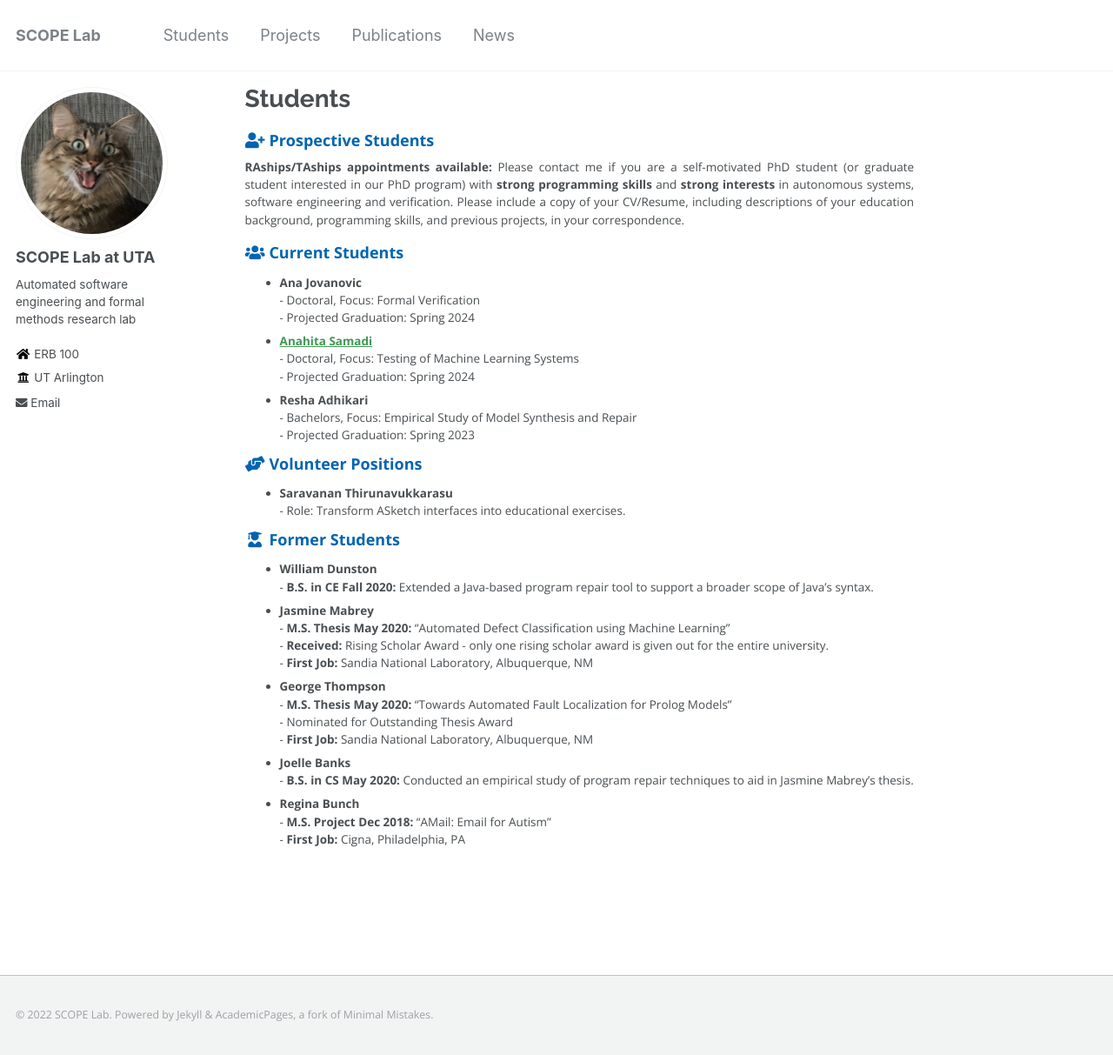
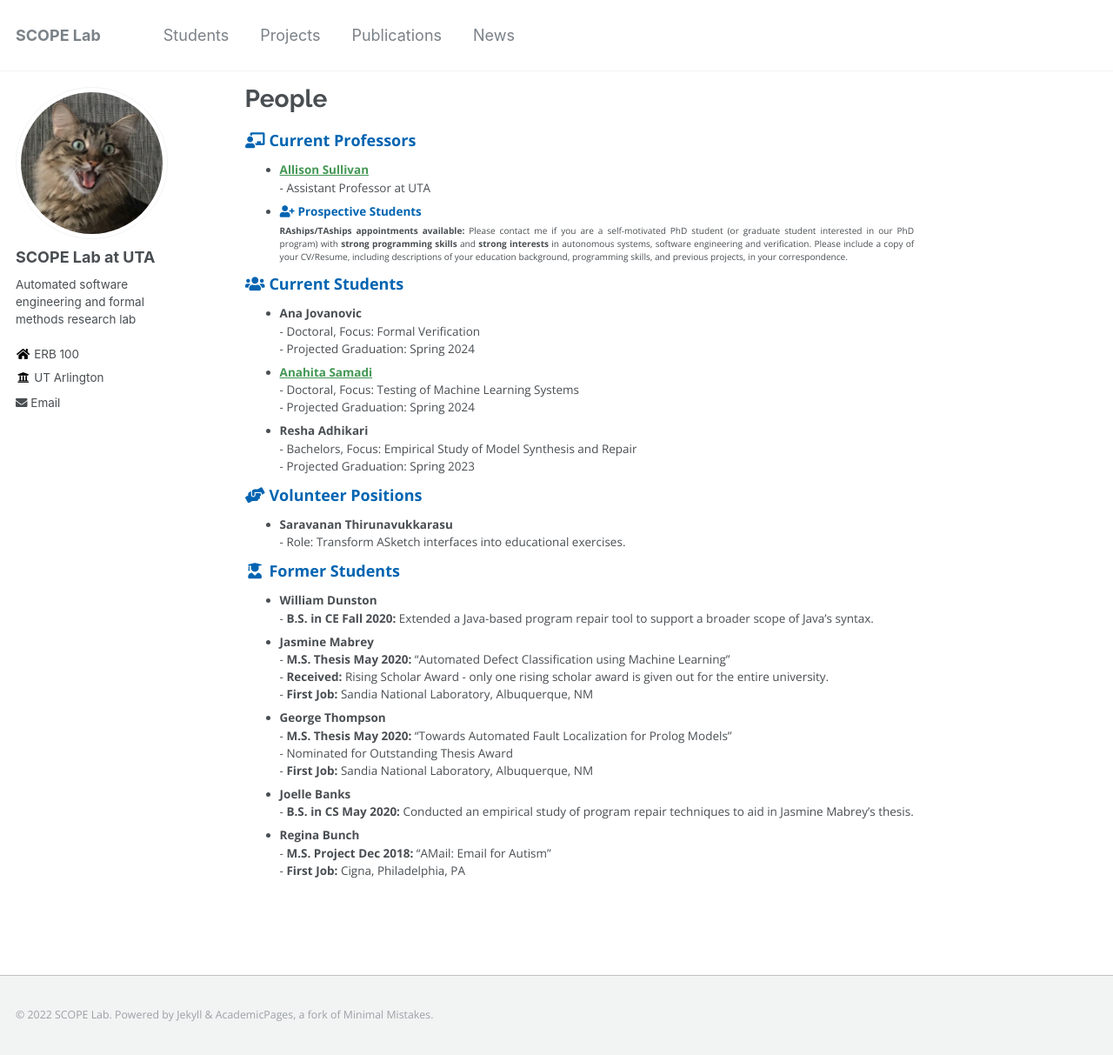
Before and after one commit to SCOPELabUTA/SCOPELabUTA.github.io, a Jekyll site: the page built from _pages/students.md, in a window 1280 px wide and 1213 px high. Shown: the whole window at 87% size. Built offline with Jekyll 4.4.1, drawn with Linux system fonts in a browser that asks for light colours.

Commit message:
Update students.md

```diff
--- a/_pages/students.md
+++ b/_pages/students.md
@@ -1,11 +1,13 @@
 ---
-title: "Students"
-permalink: /students/
+title: "People"
+permalink: /people/
 author_profile: true
 ---
 
+### <i class="fa fa-fw fa-chalkboard-teacher" aria-hidden="true"></i> Current Professors
+* **[Allison Sullivan](https://allisonius.github.io//)** <br> - Assistant Professor at UTA
+*
 ### <i class="fa fa-fw fa-user-plus" aria-hidden="true"></i> Prospective Students
-
 **RAships/TAships appointments available:** Please contact me if you are a self-motivated PhD student (or graduate student interested in our PhD program) with **strong programming skills** and **strong interests** in autonomous systems, software engineering and verification. Please include a copy of your CV/Resume, including descriptions of your education background, programming skills, and previous projects, in your correspondence.
 
 ### <i class="fa fa-fw fa-users" aria-hidden="true"></i> Current Students
```
